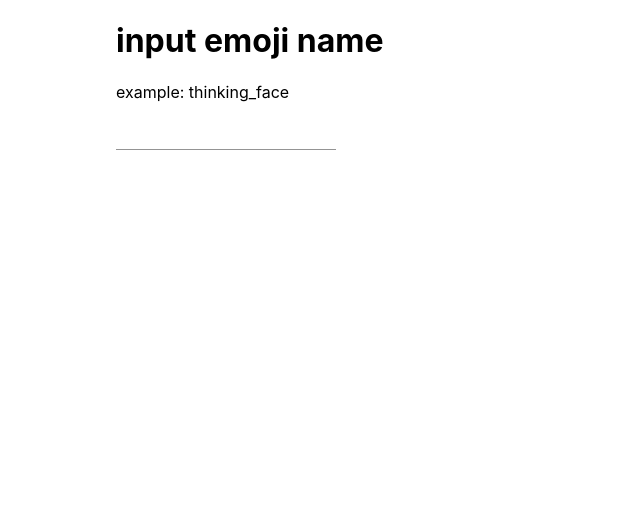
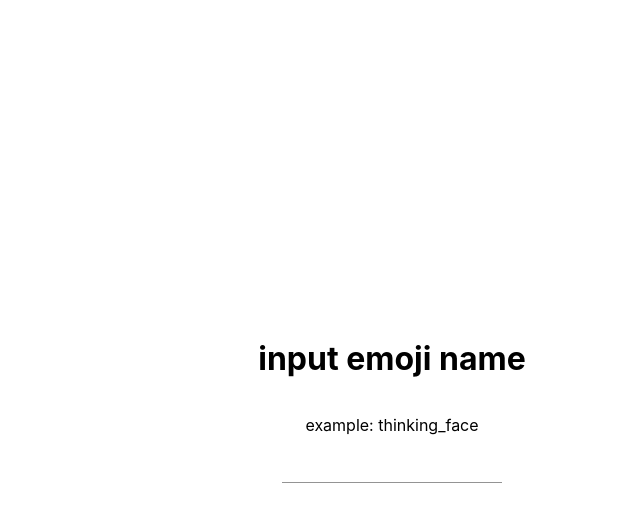
Before and after one commit to aiandrox/falling-emojis-generator, a React (Create React App) app: page / in a window 1280 px wide. Shown: the top 522 px of the page, without its empty margins (248-888 px from the left). Built offline with nearby package versions, Linux system fonts and the light colour scheme.

Commit message:
Add container layout

```diff
--- a/public/index.html
+++ b/public/index.html
@@ -25,7 +25,7 @@
       Learn how to configure a non-root public URL by running `npm run build`.
     -->
       <link rel="stylesheet" href="https://cdnjs.cloudflare.com/ajax/libs/animate.css/4.1.1/animate.min.css" />
-    <title>clap</title>
+    <title>input emoji name</title>
   </head>
   <body>
     <noscript>You need to enable JavaScript to run this app.</noscript>
--- a/src/App.js
+++ b/src/App.js
@@ -9,6 +9,13 @@ import { makeStyles } from "@material-ui/core/styles";
 let searchTimerId = null;
 
 const useStyles = makeStyles({
+  container: {
+    height: "100vh",
+    justifyContent: "center",
+    display: "flex",
+    flexDirection: "column",
+    alignItems: "center",
+  },
   emoji: {
     background: "linear-gradient(45deg, #FE6B8B 30%, #FF8E53 90%)",
     position: "absolute",
@@ -63,7 +70,7 @@ function App() {
   );
 
   return (
-    <Container maxWidth="sm">
+    <Container maxWidth="sm" className={classes.container}>
       <div>
         {emojis.map((emoji, index) => (
           <RenderEmoji key={index} emoji={emoji} />
```
